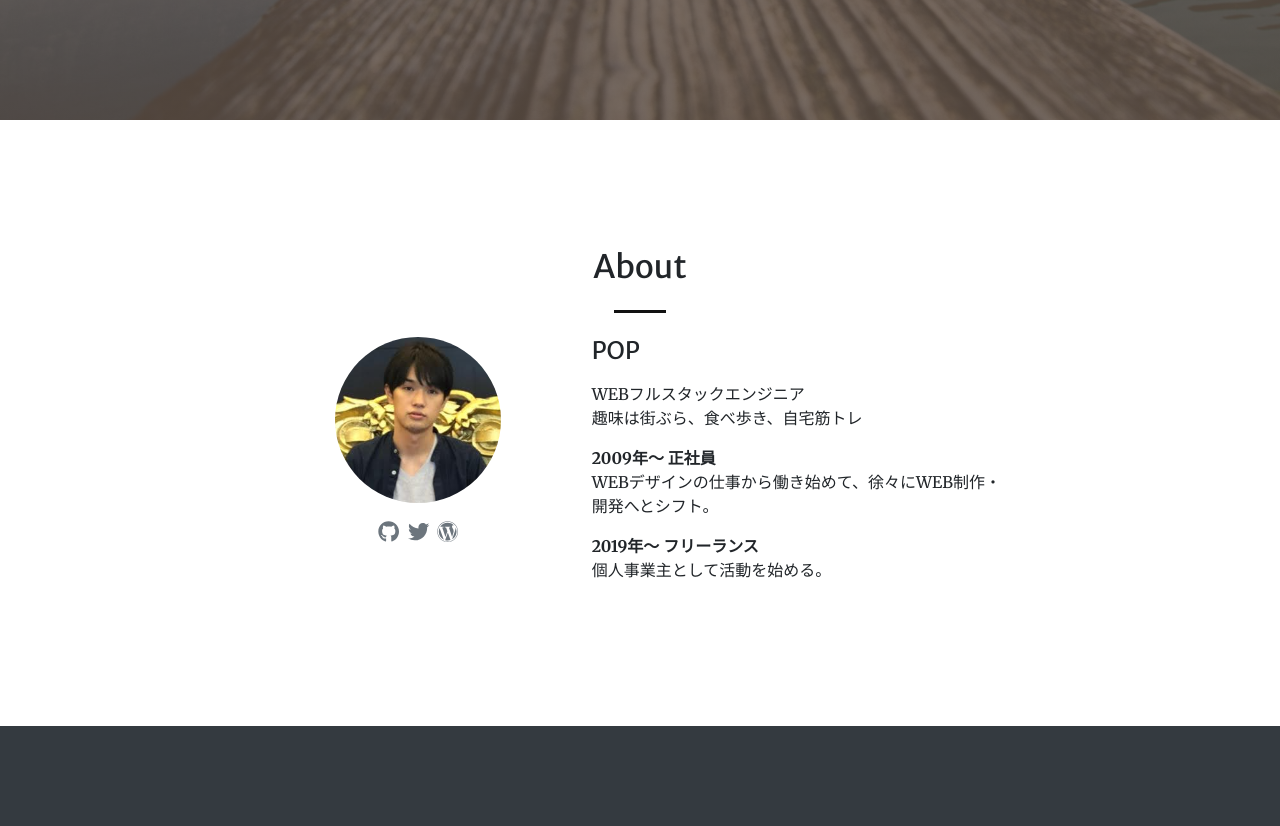
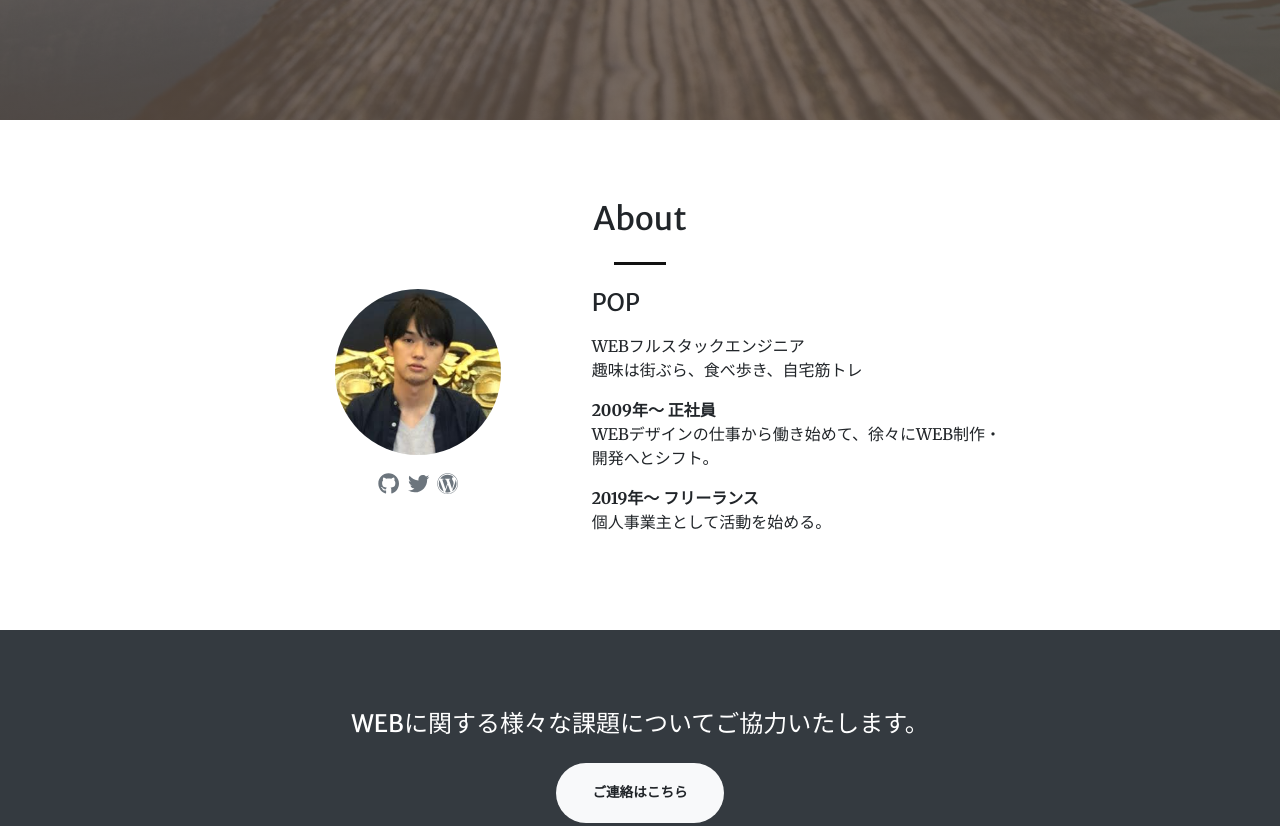
Before and after one commit to pop-web/portfolio, a website: page src/pug/index.pug in a window 1280 px wide. Shown: the part 680-1506 px from the top of the page. Drawn offline with nearby package versions, Linux system fonts and the light colour scheme; files that its build step writes are made by us from their sources; files whose address does not match are found by name.

Commit message:
fixed layouts

```diff
--- a/src/scss/_global.scss
+++ b/src/scss/_global.scss
@@ -38,5 +38,5 @@ hr.light {
 //- Page section styling
 
 .page-section {
-    padding: 8rem 0;
+    padding: 5rem 0;
 }
```
Also changed, not shown: dist/css/styles.css.
